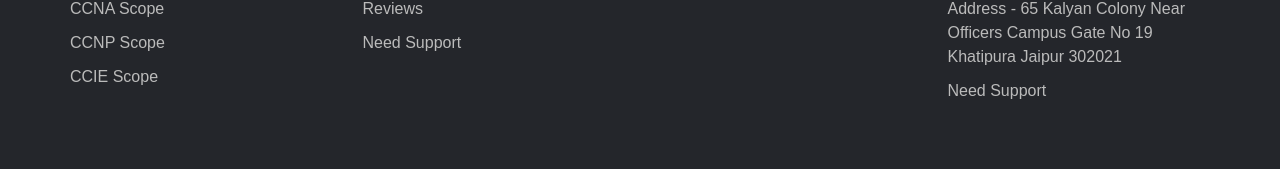
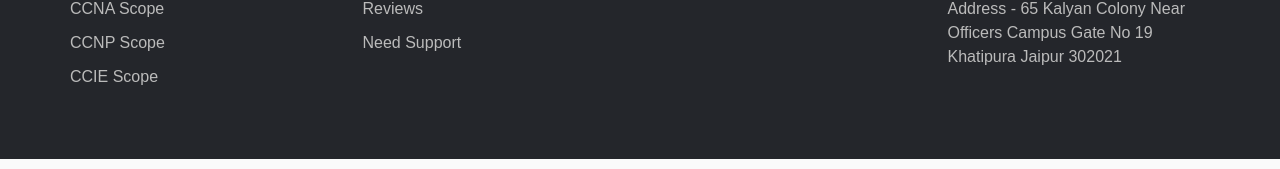
Before and after one commit to mo-amir-code/e-learning, a React (Create React App) app: page /contact in a window 1280 px wide. Shown: the part 989-1158 px from the top of the page. Built offline with nearby package versions, Linux system fonts and the light colour scheme.

Commit message:
update 14 t

```diff
--- a/src/components/Footer.js
+++ b/src/components/Footer.js
@@ -73,9 +73,6 @@ const Footer = () => {
                 <li>
                 <p>Address - <strong>65 Kalyan colony near officers campus gate no 19 khatipura Jaipur 302021</strong></p>
                 </li>
-                <li>
-                  <a href="#">Need Support</a>
-                </li>
               </ul>
             </div>
           </div>
```
